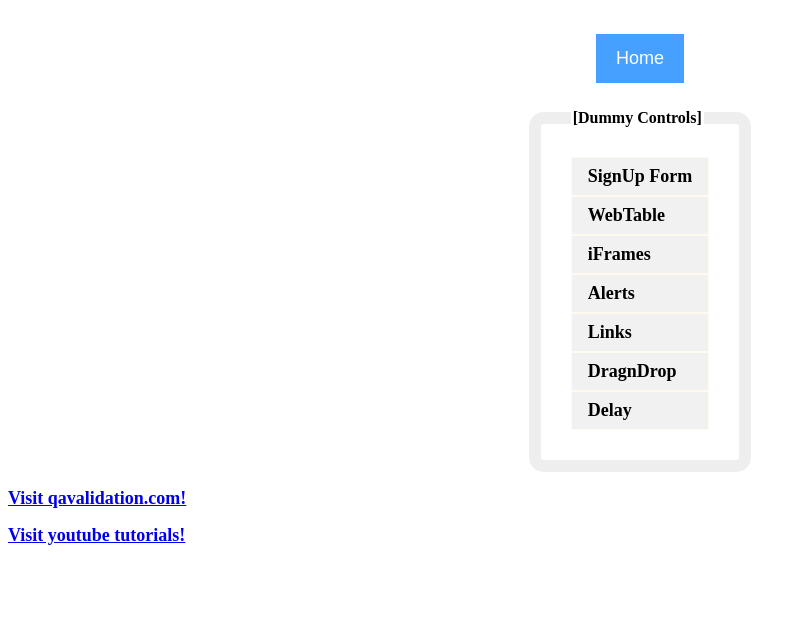
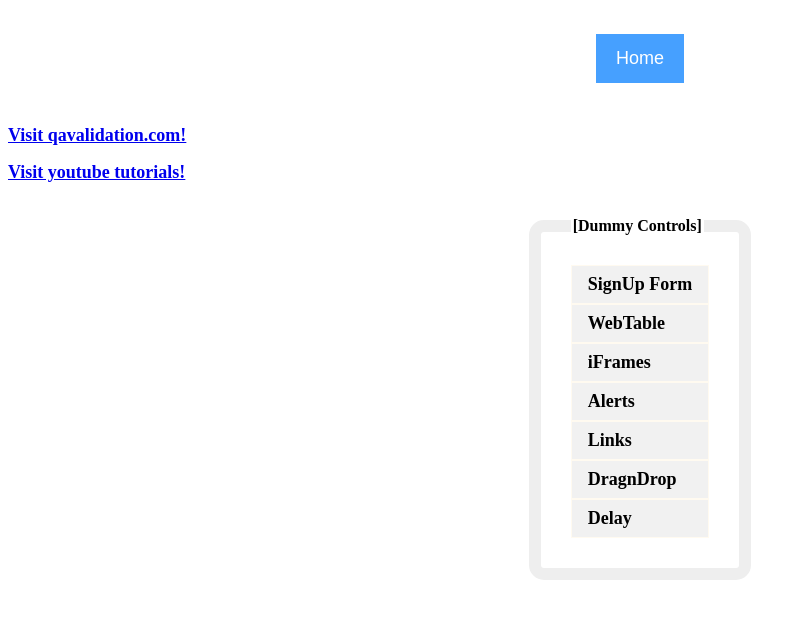
Before and after one commit to qavbox/demo, a Jekyll site: the page built from index.html, in a window 1280 px wide. Shown: the top 619 px of the page, without its empty margins (0-806 px from the left). Built offline with Jekyll 4.4.1, drawn with Linux system fonts in a browser that asks for light colours.

Commit message:
Update default.html

```diff
--- a/_layouts/default.html
+++ b/_layouts/default.html
@@ -19,7 +19,11 @@
     <div class="homebtn"  align="center">
       <a href="/demo"><input type="button" class="btn" name="home" value="Home"/></a>
     </div>
-
+    <br/>
+    <div class="_links">
+      <p id="blog"><a href="https://www.qavalidation.com/">Visit qavalidation.com!</a></p>
+      <p id="utube"><a href="https://www.youtube.com/c/qavbox">Visit youtube tutorials!</a></p>
+     </div>
     <br/>
 
 
```
Also changed, not shown: other parts of _layouts/default.html (+1 -2 lines).
